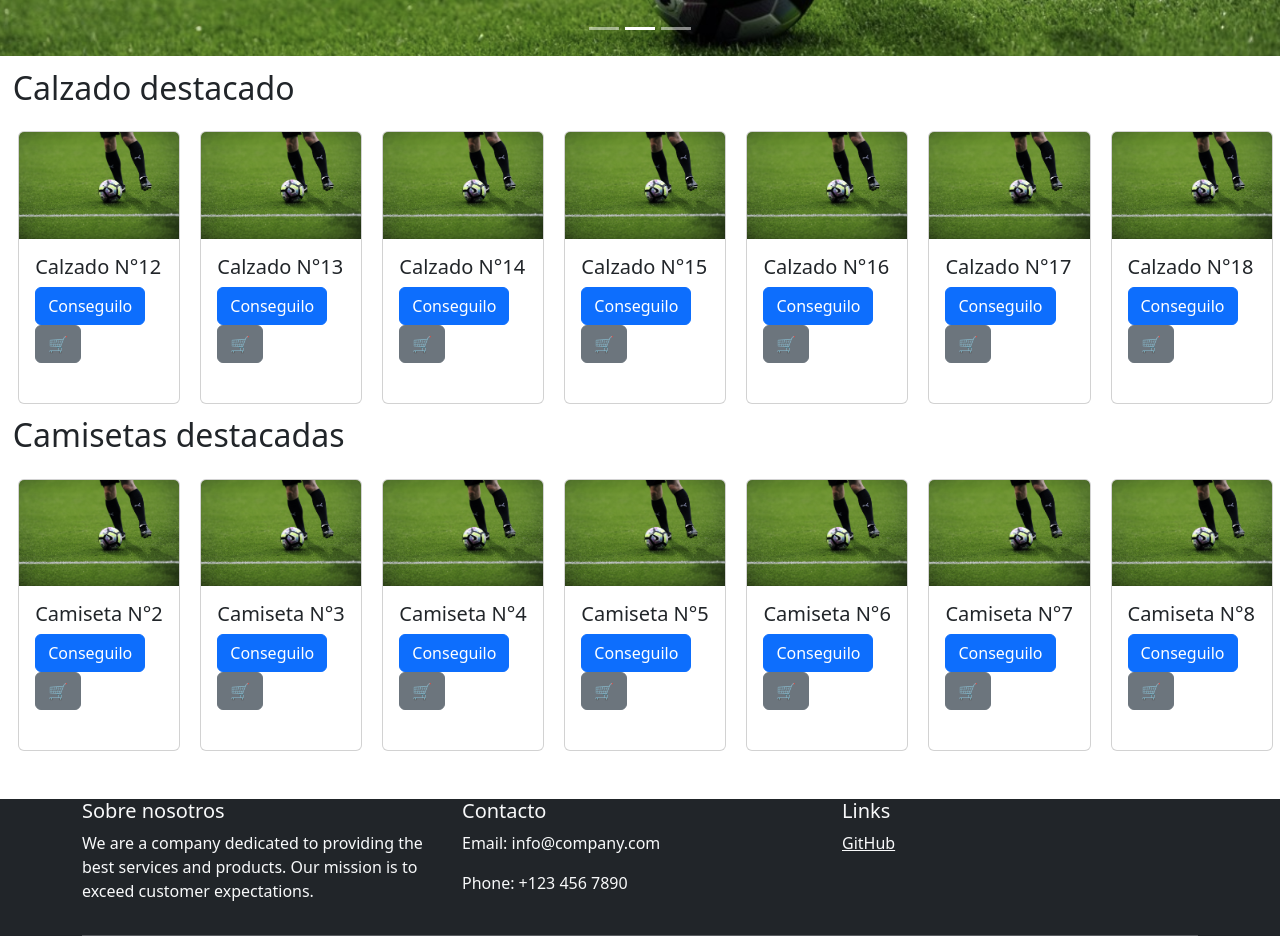
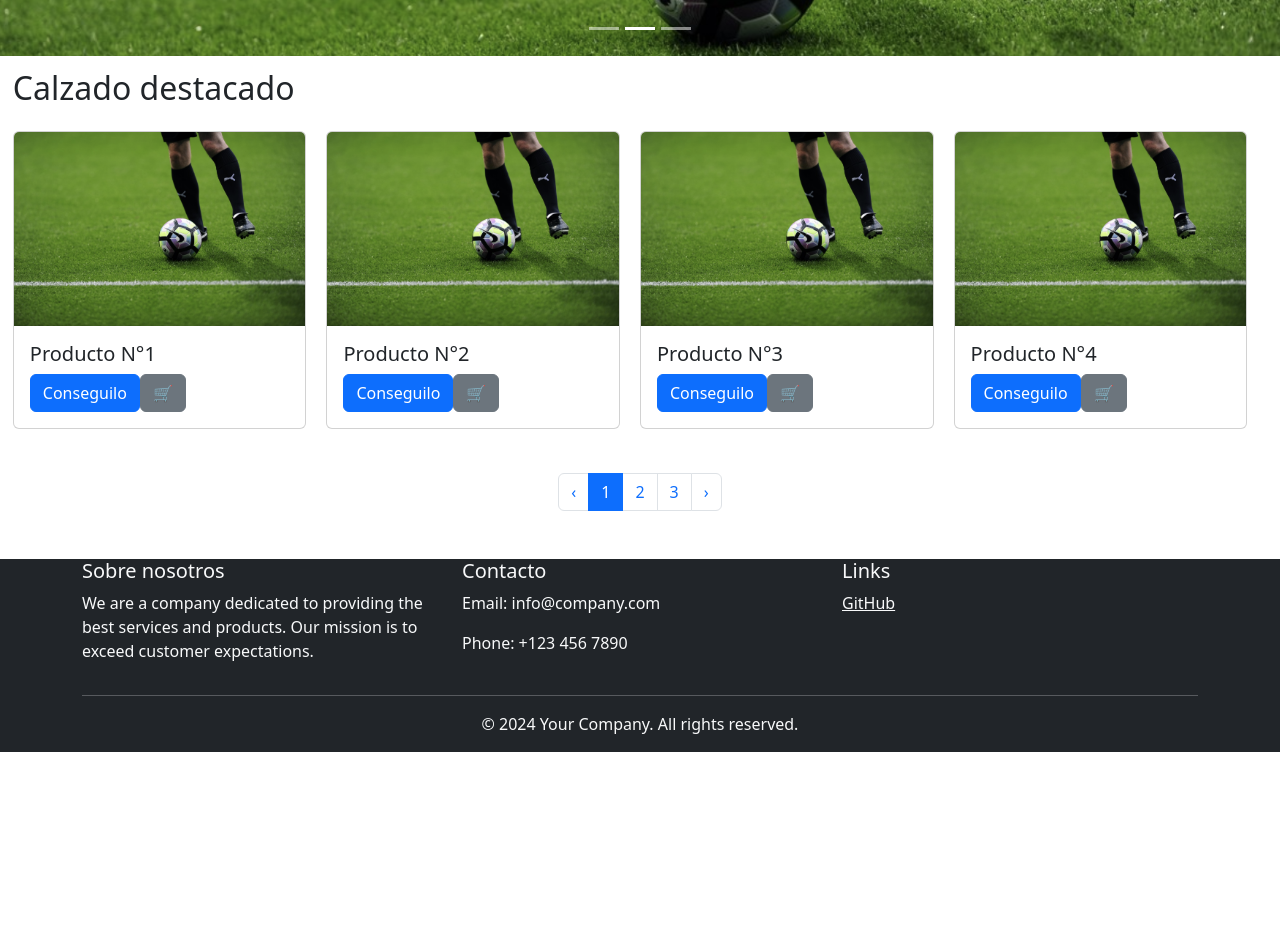
Before and after one commit to ImSaitam/proyecto_inet, a React (Create React App) app: page / in a window 1280 px wide. Shown: the part 300-1236 px from the top of the page. After the commit the page ends 1052 px from the top, so only its background shows below. Built offline with nearby package versions, Linux system fonts and the light colour scheme; the HTML template or start-up script is replaced by a standard one.

Commit message:
paginacion

```diff
--- a/src/components/Inicio.js
+++ b/src/components/Inicio.js
@@ -7,13 +7,33 @@ import Card from 'react-bootstrap/Card';
 import Carousel from 'react-bootstrap/Carousel';
 import imagenEjemplo from '../img/img1.png';
 import '../inicio.css';
+import Pagination from 'react-bootstrap/Pagination';
+
+
 
 export default function Inicio() {
   const [index, setIndex] = useState(0);
+  const [activePage, setActivePage] = useState(1);
+
+  const products = [...Array(10)].map((_, idx) => ({
+    id: idx + 1,
+    title: `Producto N°${idx + 1}`,
+    image: imagenEjemplo
+  }));
+
+  const itemsPerPage = 4;
+  const totalPages = Math.ceil(products.length / itemsPerPage);
 
   const handleSelect = (selectedIndex) => {
     setIndex(selectedIndex);
   };
+
+  const handlePageChange = (pageNumber) => {
+    setActivePage(pageNumber);
+  };
+
+  const startIdx = (activePage - 1) * itemsPerPage;
+  const selectedProducts = products.slice(startIdx, startIdx + itemsPerPage);
 
   return (
     <>
@@ -56,41 +76,42 @@ export default function Inicio() {
         </Carousel.Item>
       </Carousel>
 
+
       <h2 className="title-1">Calzado destacado</h2>
-
       <div className="slider-container mt-4">
         <div className="slider">
-          {[...Array(10)].map((_, idx) => (
-            <Card key={idx} className="slider-card">
-              <Card.Img variant="top" src={imagenEjemplo} />
+          {selectedProducts.map((product) => (
+            <Card key={product.id} className="slider-card">
+              <Card.Img variant="top" src={product.image} />
               <Card.Body>
-                <Card.Title>Calzado N°1{idx + 1}</Card.Title>
+                <Card.Title>{product.title}</Card.Title>
                 <div className="botones-card">
-                <Button variant="primary" clasName="gotoButton">Conseguilo</Button>
-                <Button variant="secondary" className="carrito">🛒</Button>
+                  <Button variant="primary" className="gotoButton">Conseguilo</Button>
+                  <Button variant="secondary" className="carrito">🛒</Button>
                 </div>
               </Card.Body>
             </Card>
           ))}
         </div>
       </div>
-      <h2 className="title-1">Camisetas destacadas</h2>
-      <div className="slider-container mt-4">
-        <div className="slider">
-          {[...Array(10)].map((_, idx) => (
-            <Card key={idx} className="slider-card">
-              <Card.Img variant="top" src={imagenEjemplo} />
-              <Card.Body>
-                <Card.Title>Camiseta N°{idx + 1}</Card.Title>
-                <div className="botones-card">
-                <Button variant="primary" clasName="gotoButton">Conseguilo</Button>
-                <Button variant="secondary" className="carrito">🛒</Button>
-                </div>
-              </Card.Body>
-            </Card>
-          ))}
-        </div>
-      </div>
+
+      <Pagination className="justify-content-center mt-4">
+        <Pagination.Prev
+          onClick={() => handlePageChange(activePage > 1 ? activePage - 1 : 1)}
+        />
+        {[...Array(totalPages)].map((_, idx) => (
+          <Pagination.Item
+            key={idx + 1}
+            active={idx + 1 === activePage}
+            onClick={() => handlePageChange(idx + 1)}
+          >
+            {idx + 1}
+          </Pagination.Item>
+        ))}
+        <Pagination.Next
+          onClick={() => handlePageChange(activePage < totalPages ? activePage + 1 : totalPages)}
+        />
+      </Pagination>
       <Footer/>
     </>
   );
--- a/src/inicio.css
+++ b/src/inicio.css
@@ -15,10 +15,14 @@
     gap: 20px;
     width: fit-content;
     margin-left: 1%;
+    margin-right: 1%;
   }
 
   .slider-card {
     min-width: 10%;
+    flex: 10%;
+    flex: 0 0 calc(25% - 20px); /* Esto asegura que cada tarjeta ocupe un 25% del contenedor menos el margen */
+    margin-bottom: 20px;
   }
 
 
```
